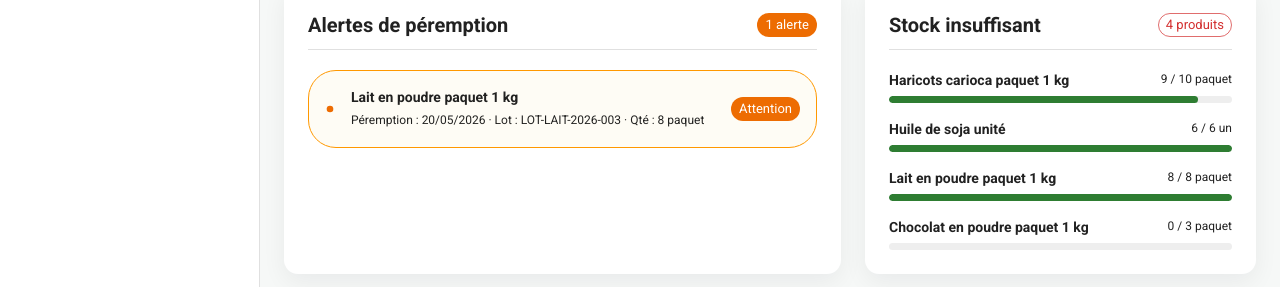
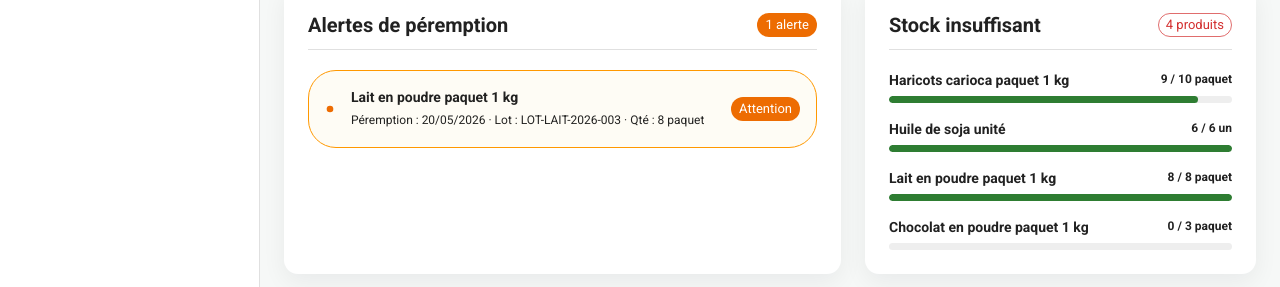
Before and after one commit to mauricioDallOnder/gestion-stock, a Next.js app: page / in a window 1280 px wide. Shown: the part 462-749 px from the top of the page. Built offline with nearby package versions, Linux system fonts and the light colour scheme; what @mui/material-nextjs would draw is missing.

Commit message:
Refactor Typography styles in DashboardPage

```diff
--- a/features/dashboard/DashboardPage.tsx
+++ b/features/dashboard/DashboardPage.tsx
@@ -597,9 +597,9 @@ export function DashboardPage() {
 
                           <Typography
                             variant="caption"
-                            sx={{fontWeight:"700"}}
+                            sx={{fontWeight:"700",flexShrink: 0}}
                             color="error.main"
-                            sx={{ flexShrink: 0 }}
+
                           >
                             {totalStock} / {produit.stockMinimum}{" "}
                             {produit.unite}
```
